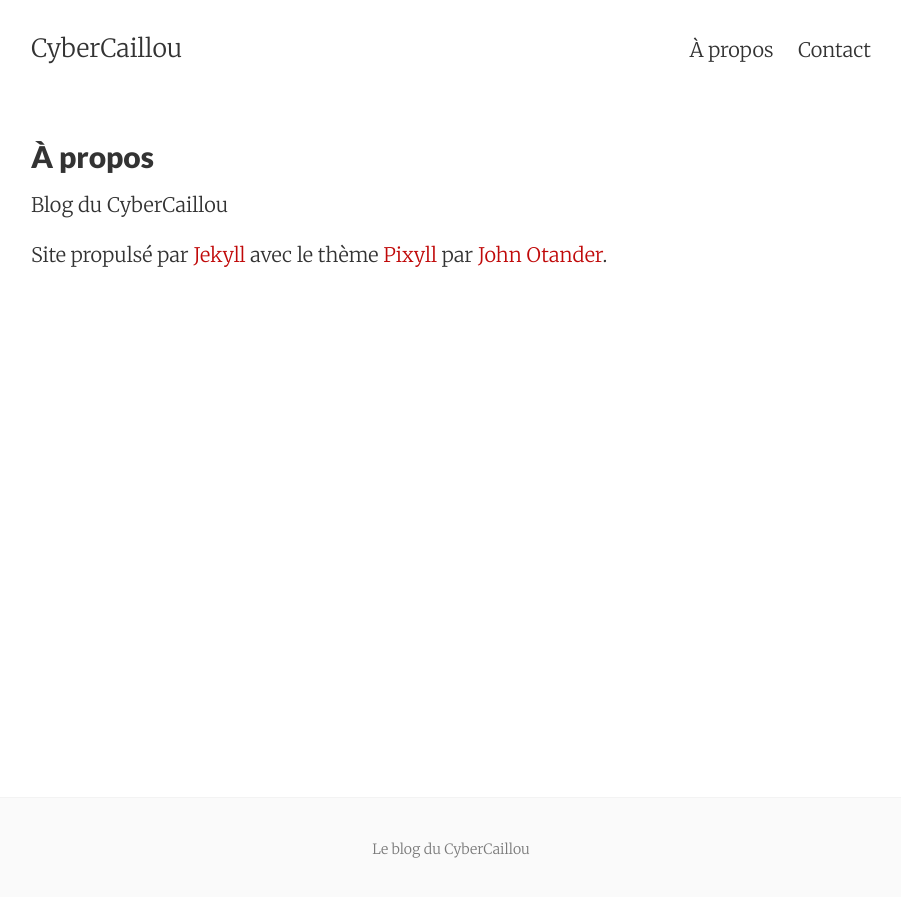
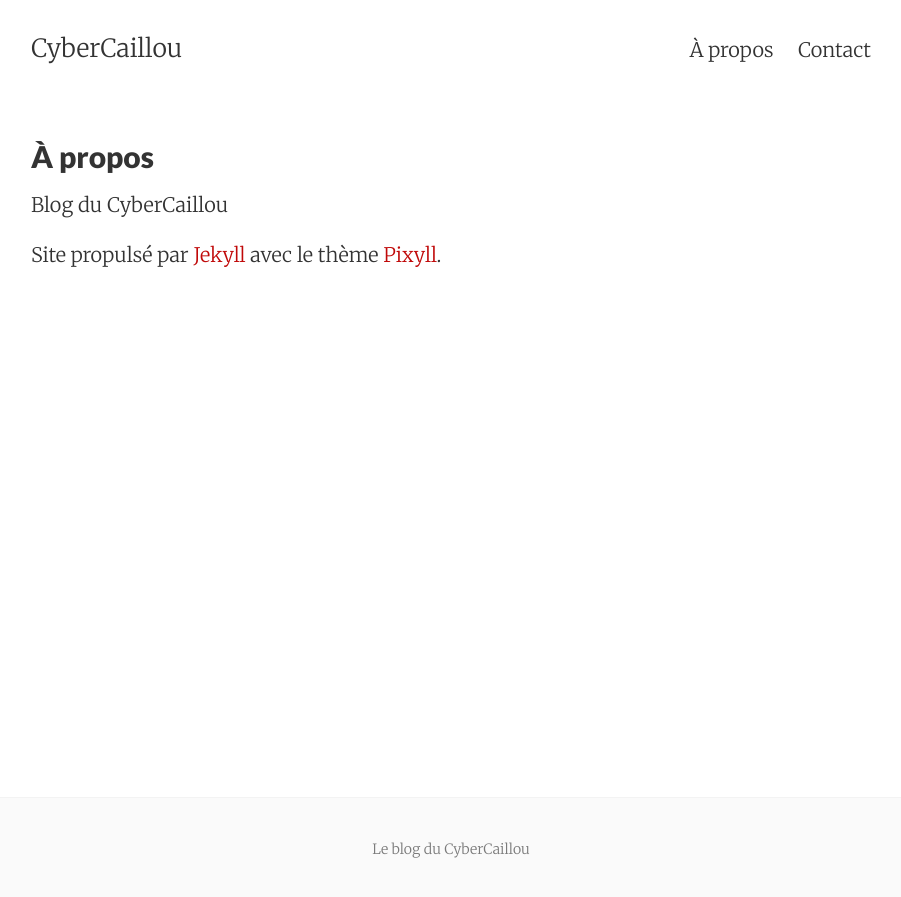
Before and after one commit to cybercaillou/cybercaillou.github.io, a Jekyll site: the page built from about.md, in a window 1280 px wide. Shown: the top 897 px of the page, without its empty margins (189-1090 px from the left). Built offline with Jekyll 4.4.1, drawn with Linux system fonts in a browser that asks for light colours.

Commit message:
autres maj

```diff
--- a/about.md
+++ b/about.md
@@ -8,4 +8,4 @@ tags: about
 Blog du CyberCaillou
 
 
-Site propulsé par [Jekyll](http://jekyllrb.com) avec le thème [Pixyll](https://github.com/johnotander/pixyll) par [John Otander](http://johnotander.com).
+Site propulsé par [Jekyll](http://jekyllrb.com) avec le thème [Pixyll](https://github.com/johnotander/pixyll).
```
Also changed, not shown: README.md, apple-touch-icon-114x114.png, apple-touch-icon-120x120.png, apple-touch-icon-144x144.png, apple-touch-icon-152x152.png, apple-touch-icon-180x180.png, apple-touch-icon-57x57.png, apple-touch-icon-60x60.png, apple-touch-icon-72x72.png, apple-touch-icon-76x76.png, apple-touch-icon.png, favicon-160x160.png, favicon-16x16.png, favicon-192x192.png, 3 more files.
